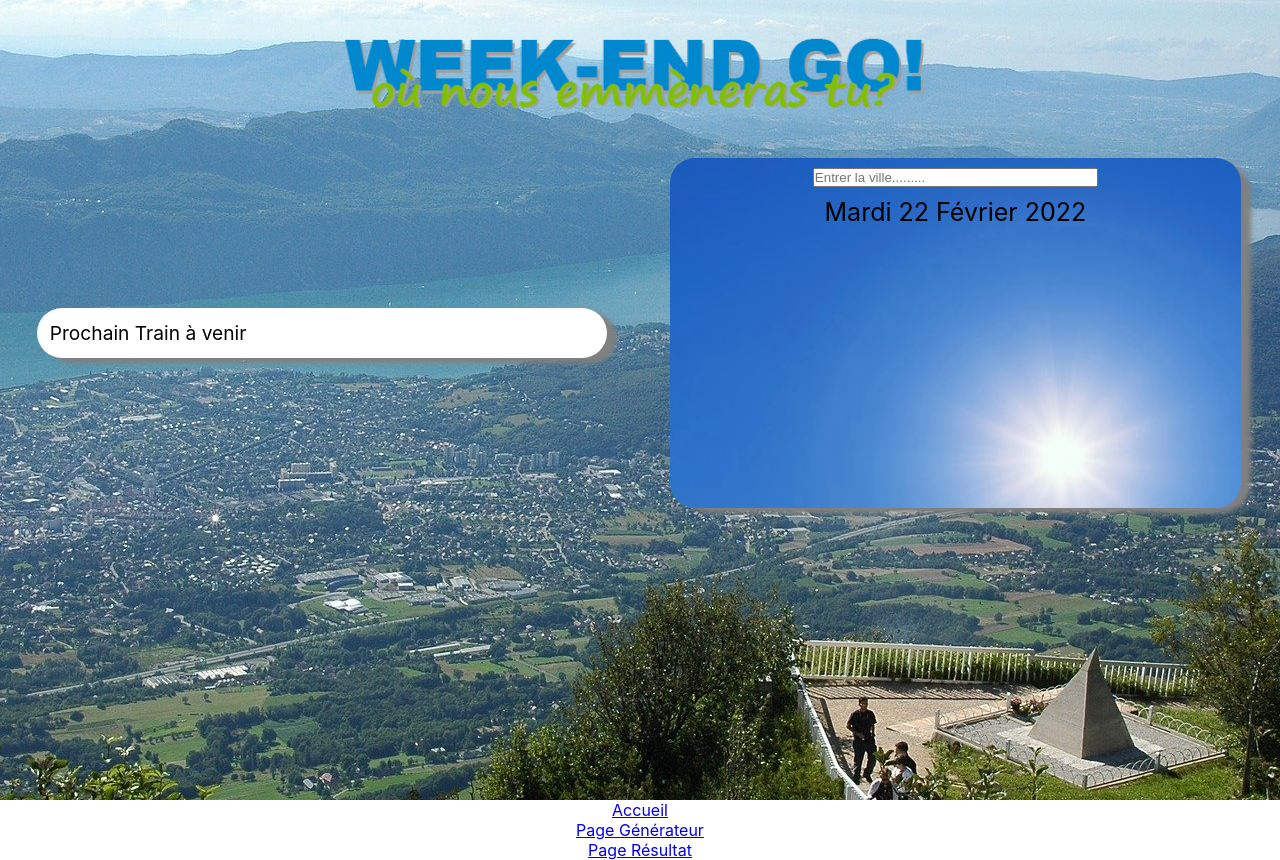
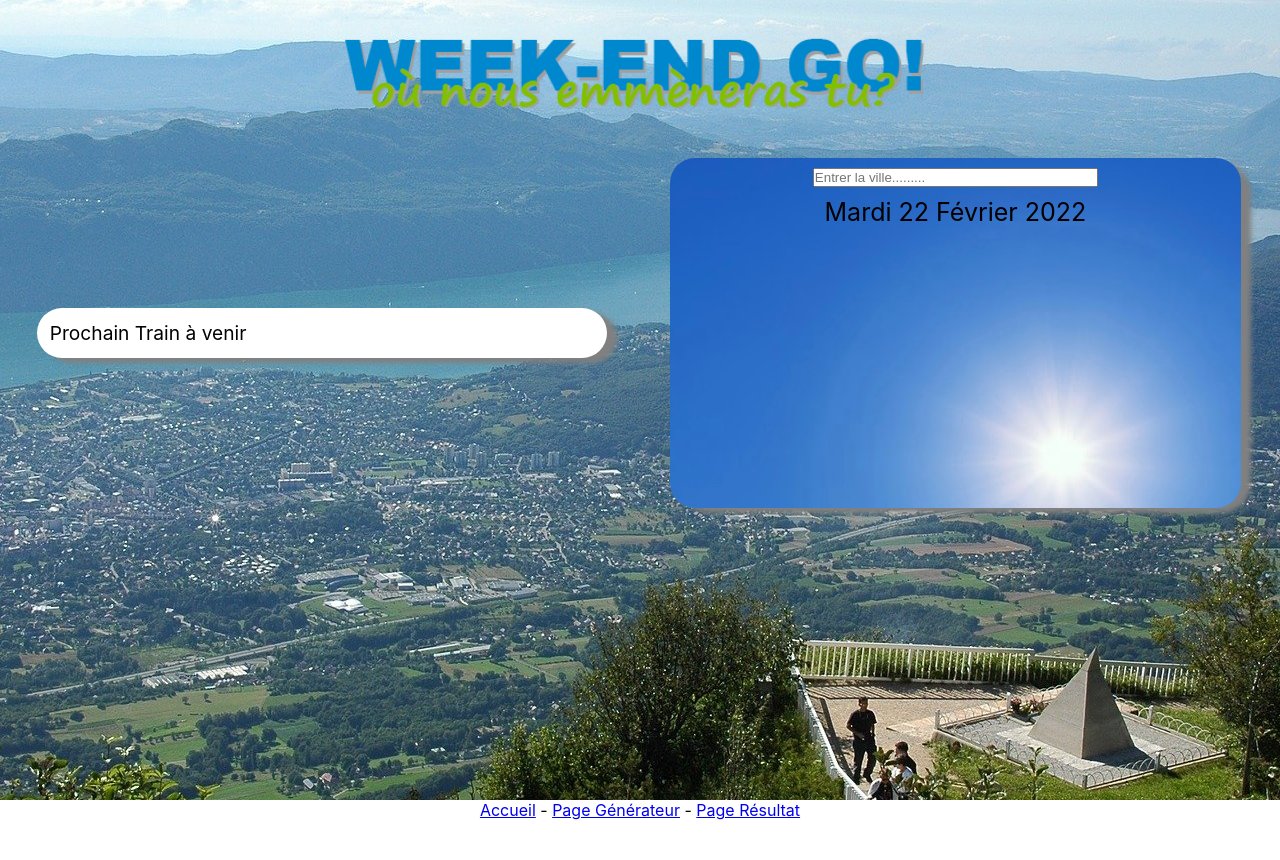
Before and after one commit to Jonathan280286/Projet-2-random_train, a React (Create React App) app: page /PageResult in a window 1280 px wide. After the commit the page ends 820 px from the top, so only its background shows below. Built offline with nearby package versions, Linux system fonts and the light colour scheme; no server answers.

Commit message:
menu en ligne

```diff
--- a/src/components/Navbar.js
+++ b/src/components/Navbar.js
@@ -4,19 +4,9 @@ const Navbar = () => {
   return(
 
   <div>
-    <nav>
-      <ul>
-        <li>
-          <Link to="/">Accueil</Link>
-        </li>
-        <li>
-          <Link to="PageGenerateur">Page Générateur</Link>
-        </li>
-        <li>
-          <Link to="/PageResult">Page Résultat</Link>
-        </li>
-      </ul>
-    </nav>
+
+          <Link to="/">Accueil</Link> -  <Link to="PageGenerateur">Page Générateur</Link> -  <Link to="/PageResult">Page Résultat</Link>
+
   </div>  );
 }
 
```
